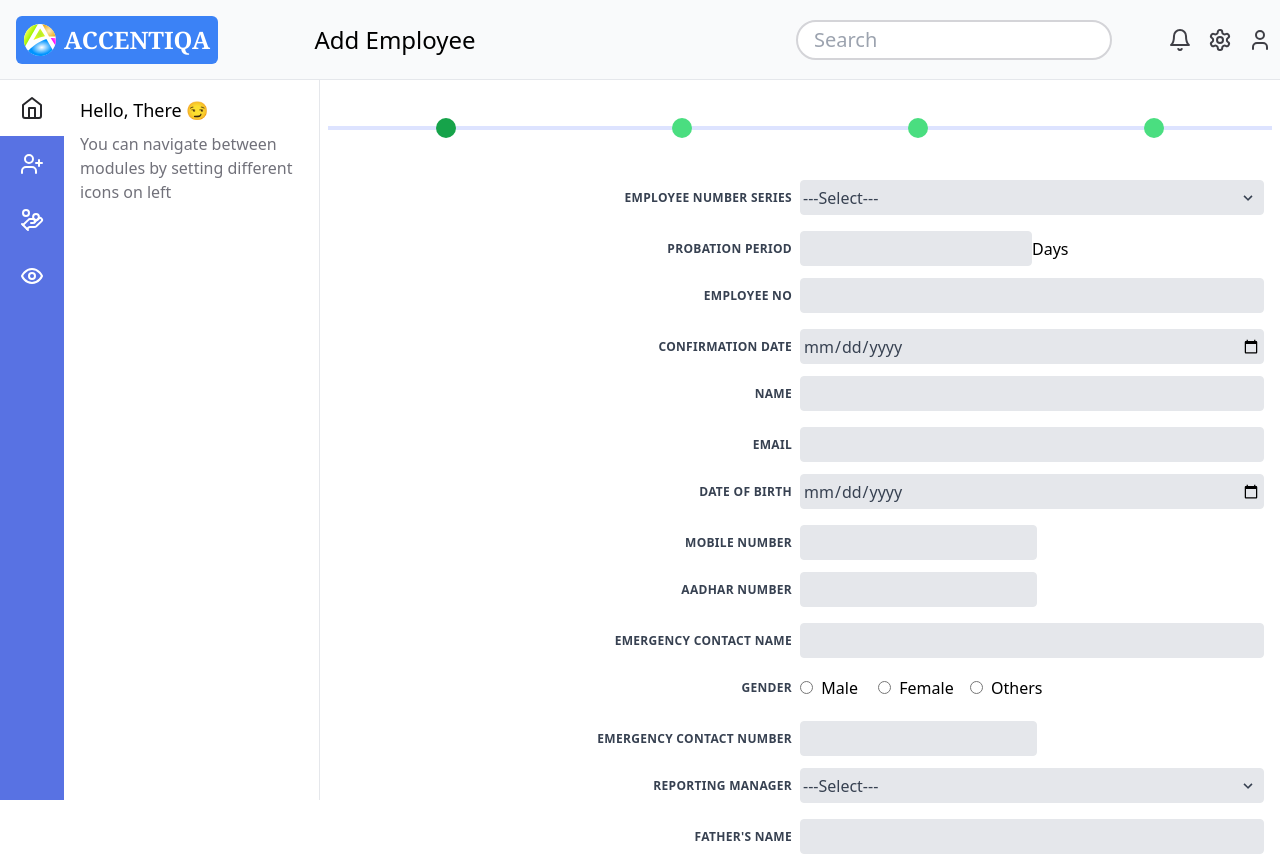
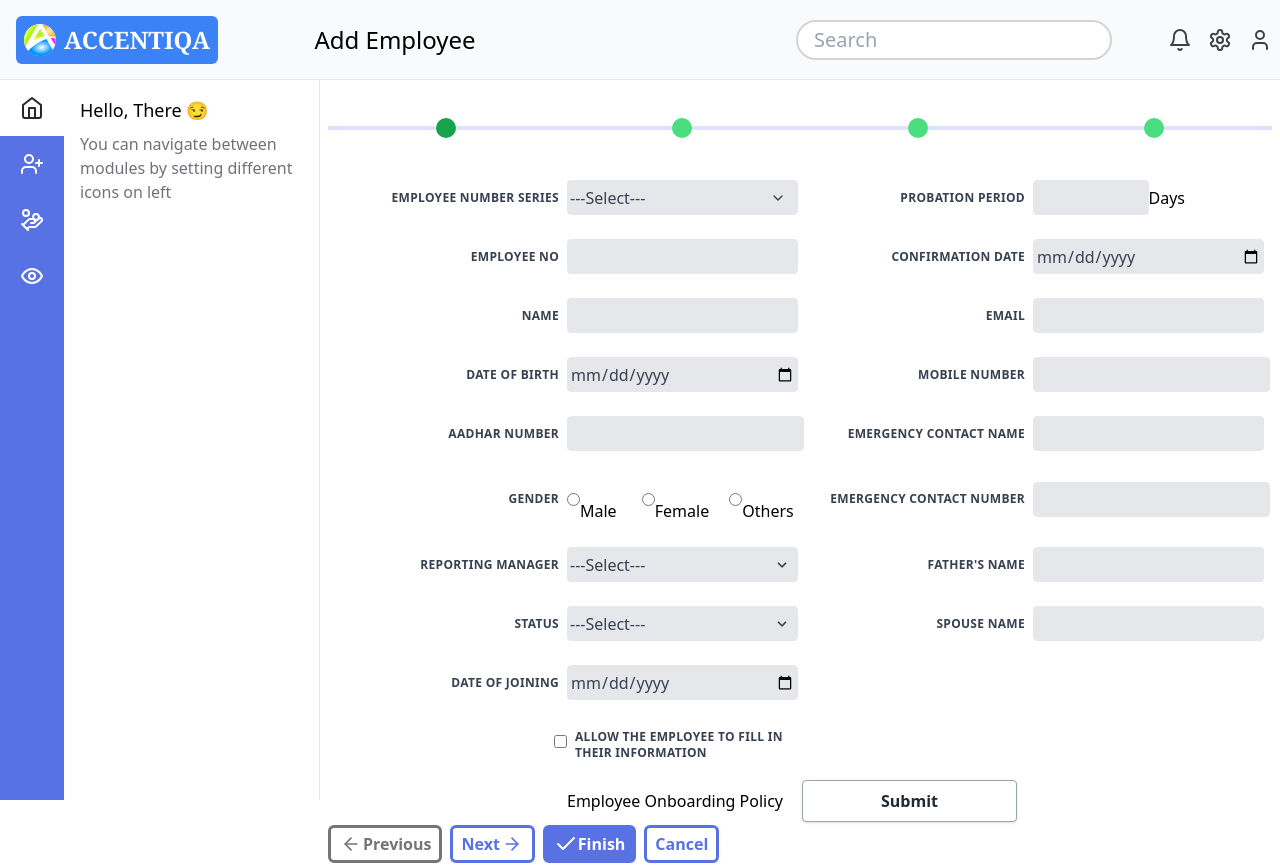
Before and after one commit to ompateldeveloper/Accentiqa-hrnext, a React (Vite) app: page /dashboard in a window 1280 px wide. Shown: the top 865 px of the page. Built offline with nearby package versions, Linux system fonts and the light colour scheme.

Commit message:
breakpoints fixed

```diff
--- a/src/pages/EmployeeDetails.jsx
+++ b/src/pages/EmployeeDetails.jsx
@@ -1,5 +1,6 @@
 import React, { useState } from "react";
 import { useFormValidation } from "../hooks/useFormValidation";
+import { ChevronDown } from "lucide-react";
 const EmployeeDetails = () => {
   const [initialState, setinitialState] = useState({
     empSeries: "",
@@ -158,7 +159,7 @@ const EmployeeDetails = () => {
   return (
     <div className="container mx-auto px-2 employee-details ">
       <form className="employee-form" onSubmit={handleSubmit}>
-        <div className="grid lg:grid-cols-2 md:grid-cols-1 gap-1 ">
+        <div className="grid grid-cols-2 md:grid-cols-1 gap-1 ">
           <div className="grid grid-cols-2 items-center my-3">
             <div className="text-right">
               <label
@@ -186,13 +187,7 @@ const EmployeeDetails = () => {
                 </span>
               )}
               <div className="pointer-events-none absolute inset-y-0 right-0 flex items-center px-2 text-gray-700">
-                <svg
-                  className="fill-current h-4 w-4"
-                  xmlns="http://www.w3.org/2000/svg"
-                  viewBox="0 0 20 20"
-                >
-                  <path d="M9.293 12.95l.707.707L15.657 8l-1.414-1.414L10 10.828 5.757 6.586 4.343 8z" />
-                </svg>
+                <ChevronDown className="h-4"/>
               </div>
             </div>
           </div>
@@ -224,7 +219,7 @@ const EmployeeDetails = () => {
             </div>
           </div>
         </div>
-        <div className="grid lg:grid-cols-2 md:grid-cols-1 gap-1 ">
+        <div className="grid grid-cols-2 md:grid-cols-1 gap-1 ">
           <div className="grid grid-cols-2 items-center my-3">
             <div className="text-right">
               <label
@@ -278,7 +273,7 @@ const EmployeeDetails = () => {
             </div>
           </div>
         </div>
-        <div className="grid lg:grid-cols-2 md:grid-cols-1 gap-1 ">
+        <div className="grid grid-cols-2 md:grid-cols-1 gap-1 ">
           <div className="grid grid-cols-2 items-center my-3">
             <div className="text-right">
               <label
@@ -332,7 +327,7 @@ const EmployeeDetails = () => {
             </div>
           </div>
         </div>
-        <div className="grid lg:grid-cols-2 md:grid-cols-1 gap-1 ">
+        <div className="grid grid-cols-2 md:grid-cols-1 gap-1 ">
           <div className="grid grid-cols-2 items-center my-3">
             <div className="text-right">
               <label
@@ -386,7 +381,7 @@ const EmployeeDetails = () => {
             </div>
           </div>
         </div>
-        <div className="grid lg:grid-cols-2 md:grid-cols-1 gap-1 ">
+        <div className="grid grid-cols-2 md:grid-cols-1 gap-1 ">
           <div className="grid grid-cols-2 items-center my-3">
             <div className="text-right">
               <label
@@ -440,7 +435,7 @@ const EmployeeDetails = () => {
             </div>
           </div>
         </div>
-        <div className="grid lg:grid-cols-2 md:grid-cols-1 gap-1 ">
+        <div className="grid grid-cols-2 md:grid-cols-1 gap-1 ">
           <div className="grid grid-cols-2 items-center my-3">
             <div className="text-right">
               <label
@@ -516,7 +511,7 @@ const EmployeeDetails = () => {
             </div>
           </div>
         </div>
-        <div className="grid lg:grid-cols-2 md:grid-cols-1 gap-1 ">
+        <div className="grid grid-cols-2 md:grid-cols-1 gap-1 ">
           <div className="grid grid-cols-2 items-center my-3">
             <div className="text-right">
               <label
@@ -581,7 +576,7 @@ const EmployeeDetails = () => {
             </div>
           </div>
         </div>
-        <div className="grid lg:grid-cols-2 md:grid-cols-1 gap-1 ">
+        <div className="grid grid-cols-2 md:grid-cols-1 gap-1 ">
           <div className="grid grid-cols-2 items-center my-3">
             <div className="text-right">
               <label
@@ -646,7 +641,7 @@ const EmployeeDetails = () => {
             </div>
           </div>
         </div>
-        <div className="grid lg:grid-cols-2 md:grid-cols-1 gap-1 ">
+        <div className="grid grid-cols-2 md:grid-cols-1 gap-1 ">
           <div className="grid grid-cols-2 items-center my-3">
             <div className="text-right">
               <label
@@ -675,7 +670,7 @@ const EmployeeDetails = () => {
           </div>
           <div className="grid grid-cols-2 items-center "></div>
         </div>
-        <div className="grid lg:grid-cols-2 md:grid-cols-1 gap-1 ">
+        <div className="grid grid-cols-2 md:grid-cols-1 gap-1 ">
           <div className="grid grid-cols-2 items-center my-3">
             <div className="text-right">
               <input
@@ -695,7 +690,7 @@ const EmployeeDetails = () => {
           </div>
           <div className="grid grid-cols-2 items-center "></div>
         </div>
-        <div className="grid lg:grid-cols-2 md:grid-cols-1 gap-1 ">
+        <div className="grid grid-cols-2 md:grid-cols-1 gap-1 ">
           <div className="grid grid-cols-2 items-center my-3">
             <div className="text-right"></div>
             <a href="#">Employee Onboarding Policy</a>
```
